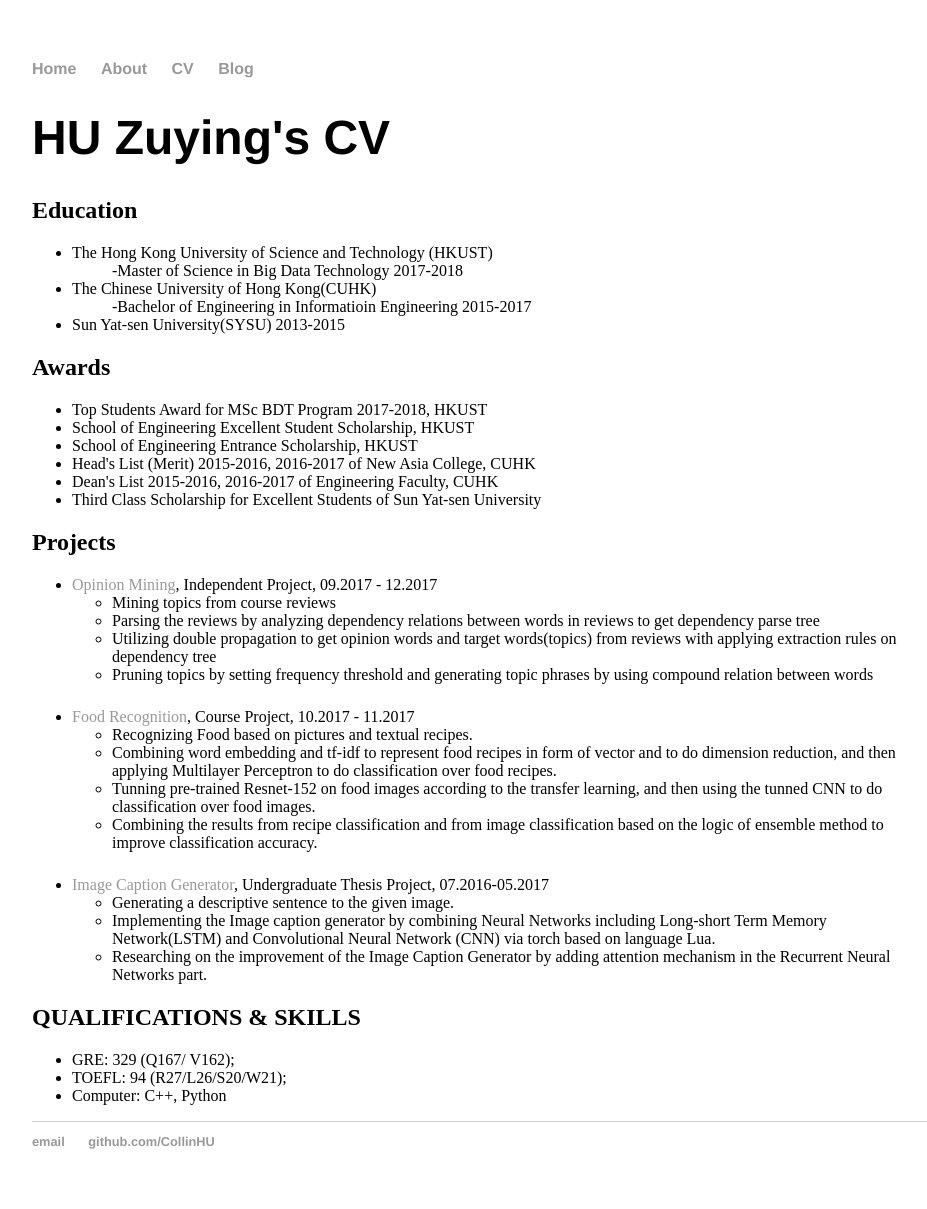
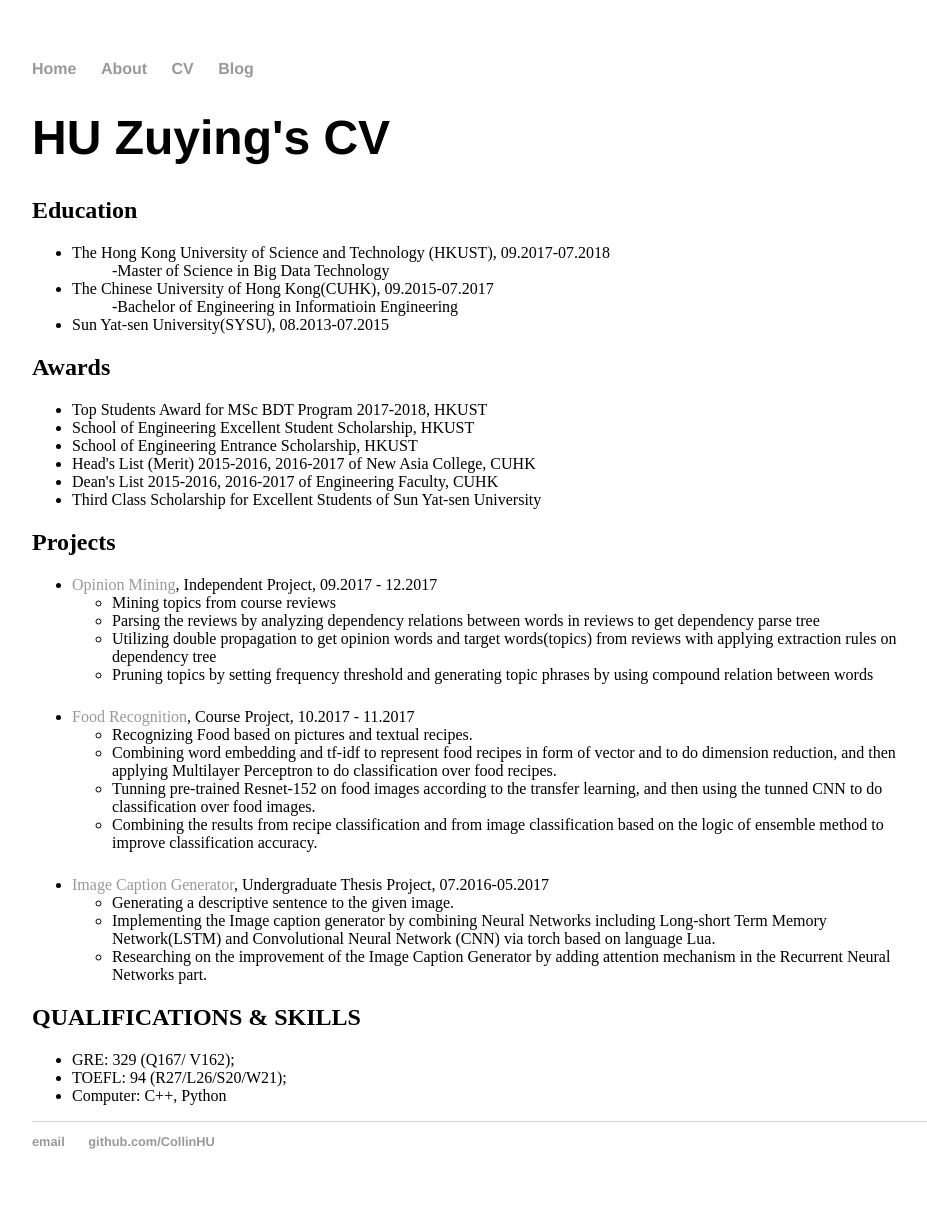
Before and after one commit to CollinHU/CollinHU, a Jekyll site: the page built from cv/index.html, in a window 1280 px wide. Shown: the whole page, without its empty margins (160-1087 px from the left). Built offline with Jekyll 4.4.1, drawn with Linux system fonts in a browser that asks for light colours.

Commit message:
Update index.html

```diff
--- a/cv/index.html
+++ b/cv/index.html
@@ -5,13 +5,13 @@
 	<h1>{{ page.title }}</h1>
 <h2> Education </h2>
 <ul>
-  <li>The Hong Kong University of Science and Technology (HKUST)
-	  <dd>-Master of Science in Big Data Technology 2017-2018</dd>
+  <li>The Hong Kong University of Science and Technology (HKUST), 09.2017-07.2018
+	  <dd>-Master of Science in Big Data Technology</dd>
  </li>
- <li>The Chinese University of Hong Kong(CUHK)
-	  <dd>-Bachelor of Engineering in Informatioin Engineering 2015-2017</dd>
+ <li>The Chinese University of Hong Kong(CUHK), 09.2015-07.2017
+	  <dd>-Bachelor of Engineering in Informatioin Engineering</dd>
  </li>
- <li>Sun Yat-sen University(SYSU) 2013-2015
+ <li>Sun Yat-sen University(SYSU), 08.2013-07.2015
  </li>
 </ul>
 
```
